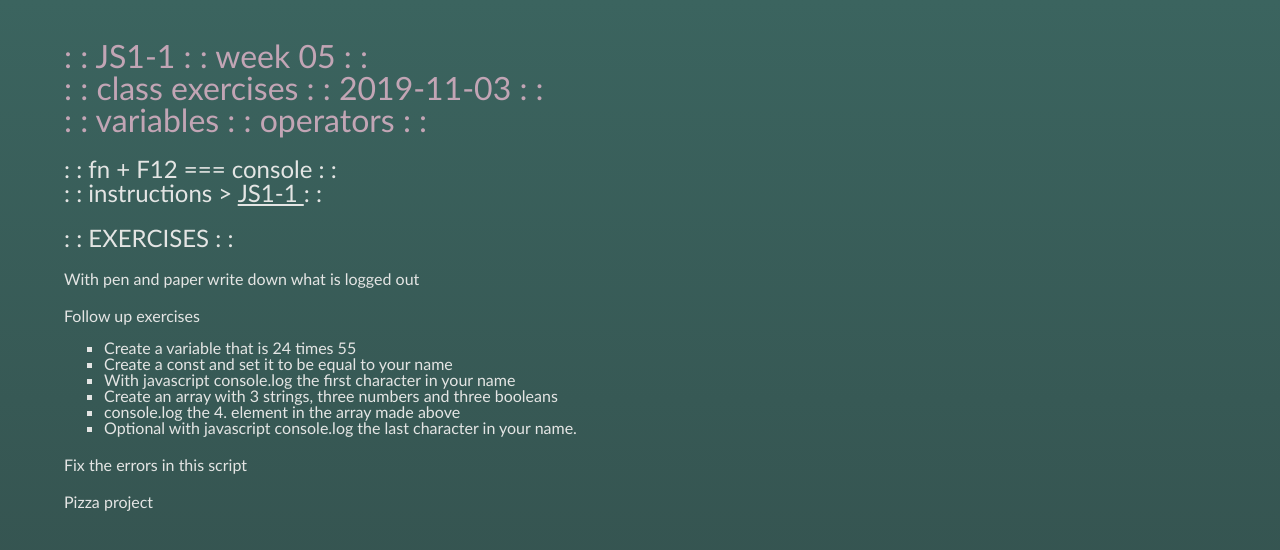
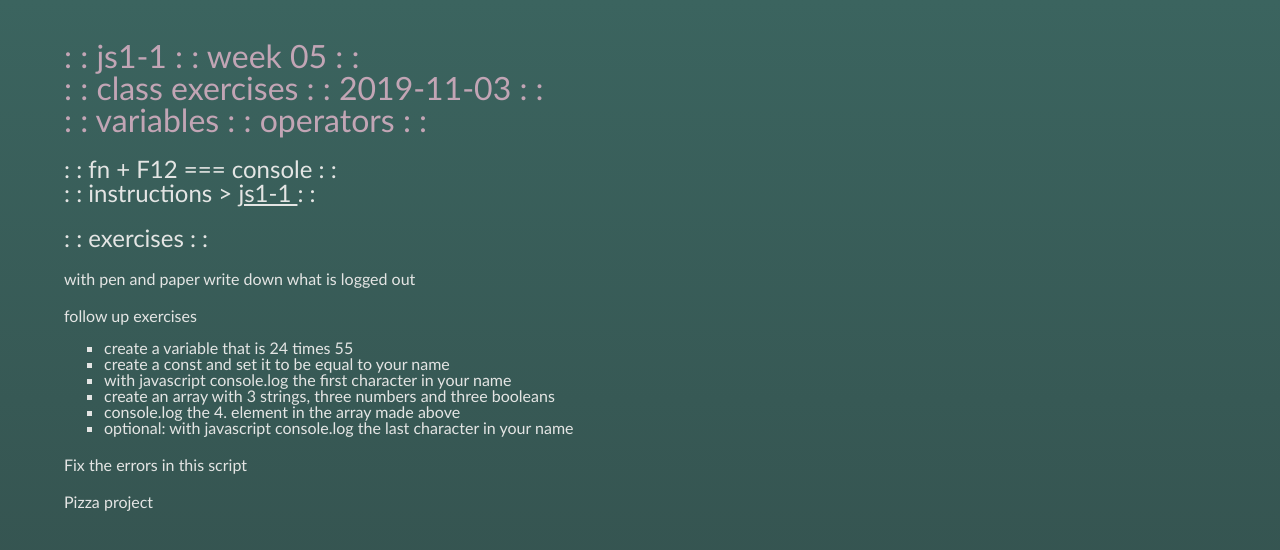
Before and after one commit to mag-da-lenka/hack_your_future, a plain HTML site: page 05_js1_1_class_variables_math_comparison/w05-JS1-1-class-notes-variables_operators.html in a window 1280 px wide. Drawn offline with Linux system fonts and the light colour scheme.

Commit message:
05 class exercises

```diff
--- a/05_js1_1_class_variables_math_comparison/w05-JS1-1-class-notes-variables_operators.html
+++ b/05_js1_1_class_variables_math_comparison/w05-JS1-1-class-notes-variables_operators.html
@@ -25,7 +25,7 @@
 <body>
 
   <h1>
-    : : JS1-1 : : week 05 : : <br>
+    : : js1-1 : : week 05 : : <br>
     : : class exercises : : 2019-11-03 : :<br>
     : : variables : : operators : :
   </h1> <br>
@@ -34,24 +34,24 @@
 
   <h2>: : instructions >
     <a href="https://github.com/HackYourFuture-CPH/JavaScript/tree/master/javascript1/week1">
-      JS1-1
+      js1-1
     </a> : :
   </h2> <br>
 
 
 
-  <h2>: : EXERCISES : : </h2> <br>
+  <h2>: : exercises : : </h2> <br>
 
-  <p>With pen and paper write down what is logged out</p> <br>
+  <p>with pen and paper write down what is logged out</p> <br>
 
-  <p>Follow up exercises <br>
+  <p>follow up exercises <br>
   <ul> <br>
-    <li>Create a variable that is 24 times 55</li>
-    <li>Create a const and set it to be equal to your name</li>
-    <li> With javascript console.log the first character in your name</li>
-    <li>Create an array with 3 strings, three numbers and three booleans</li>
+    <li>create a variable that is 24 times 55</li>
+    <li>create a const and set it to be equal to your name</li>
+    <li>with javascript console.log the first character in your name</li>
+    <li>create an array with 3 strings, three numbers and three booleans</li>
     <li>console.log the 4. element in the array made above</li>
-    <li> Optional with javascript console.log the last character in your name.</li>
+    <li>optional: with javascript console.log the last character in your name</li>
   </ul>
   </p> <br>
 
```
Also changed, not shown: 05_js1_1_class_variables_math_comparison/js1_1_class.jpg (added).
